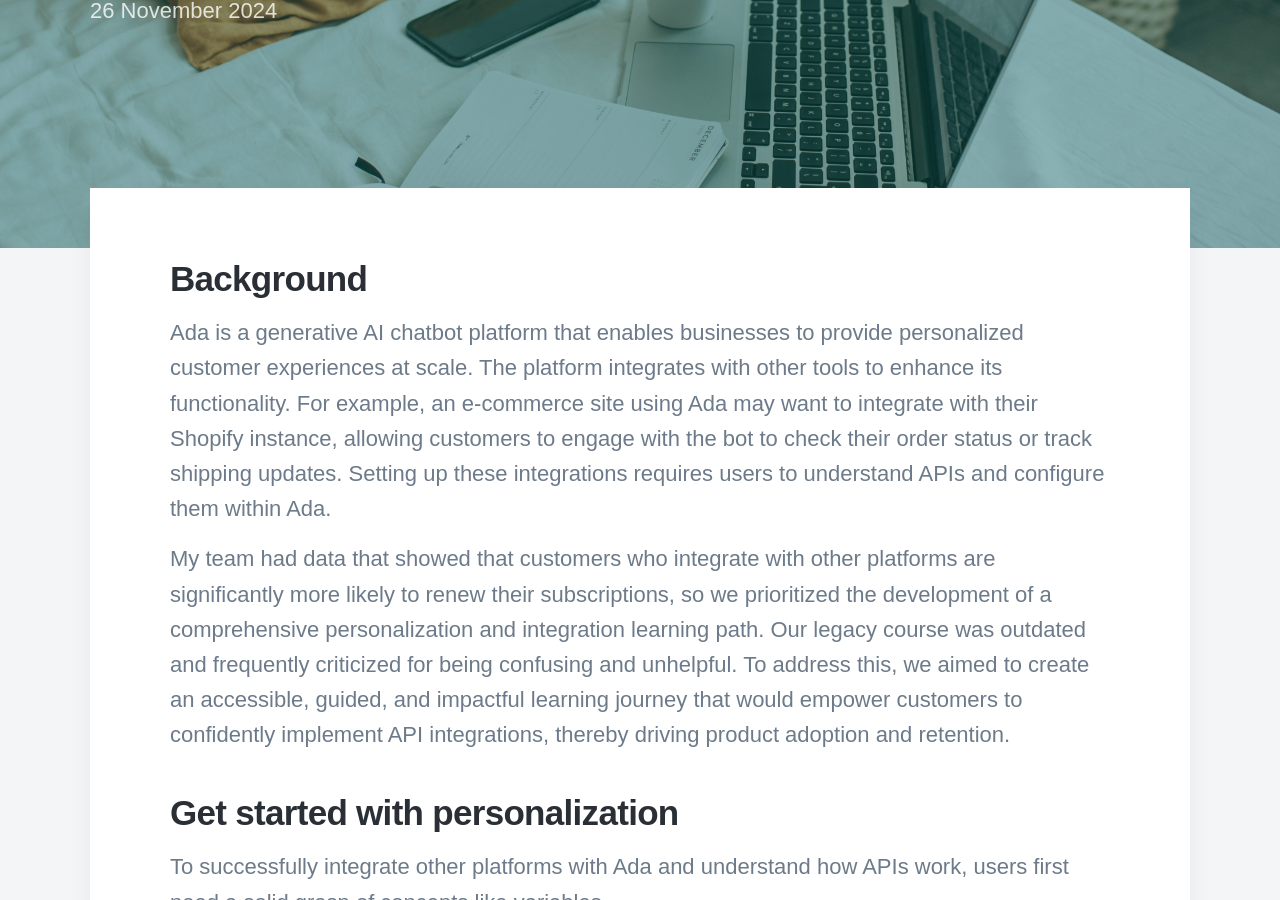
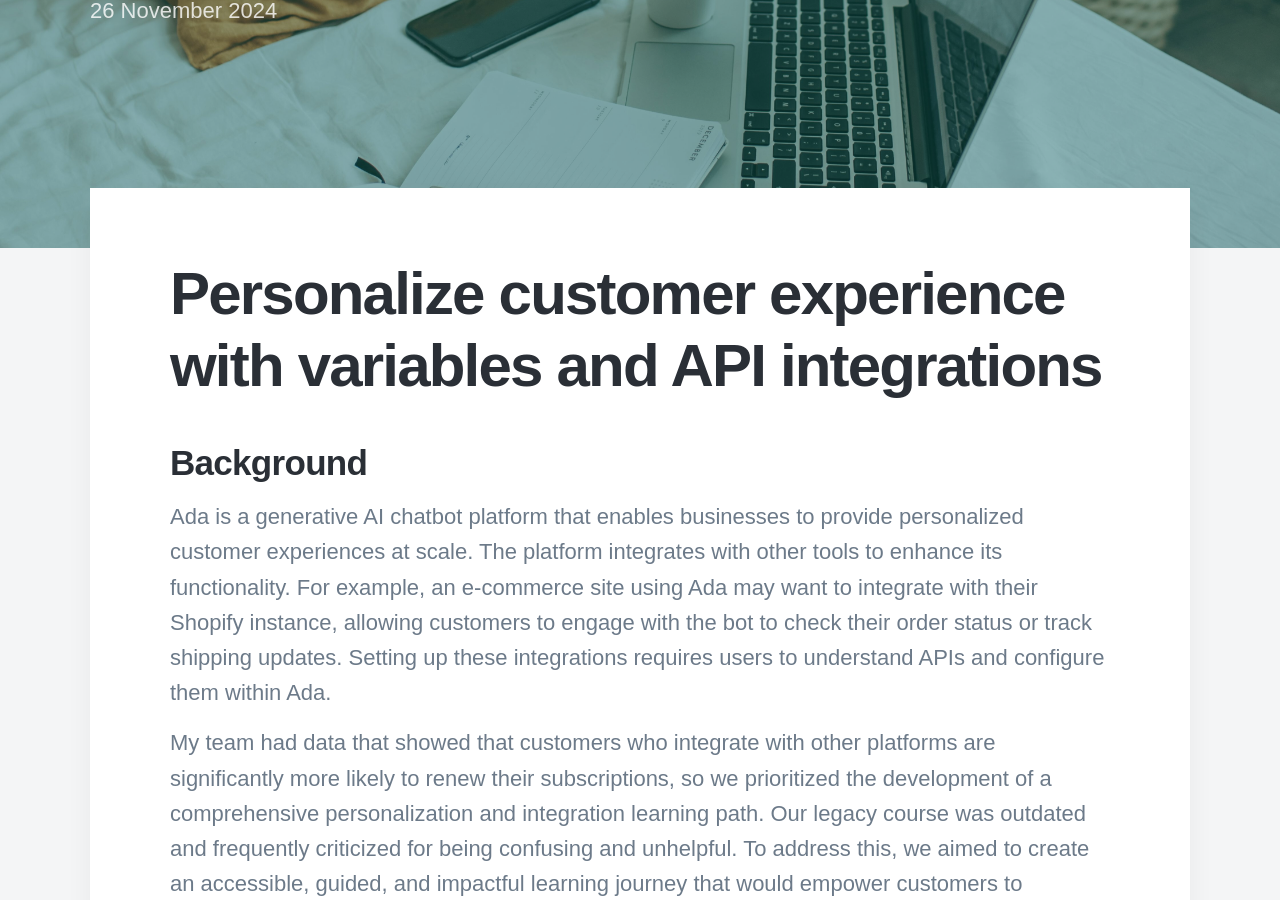
Before and after one commit to cox-katie/portfolio, a Jekyll site: the page built from _posts/2024-11-24-Braze-prompt.md, in a window 1280 px wide and 900 px high, scrolled down 344 px. Built offline with Jekyll 4.4.1, drawn with Linux system fonts in a browser that asks for light colours; nearby versions of some CDN libraries; some web fonts are replaced.

Commit message:
Update 2024-11-24-Braze-prompt.md

```diff
--- a/_posts/2024-11-24-Braze-prompt.md
+++ b/_posts/2024-11-24-Braze-prompt.md
@@ -7,6 +7,7 @@
 featured_image: '/images/Ada-Academy/Academy.jpg'
 permalink: /blog/Braze-prompt/
 ---
+# Personalize customer experience with variables and API integrations
 
 ## Background
 
```
